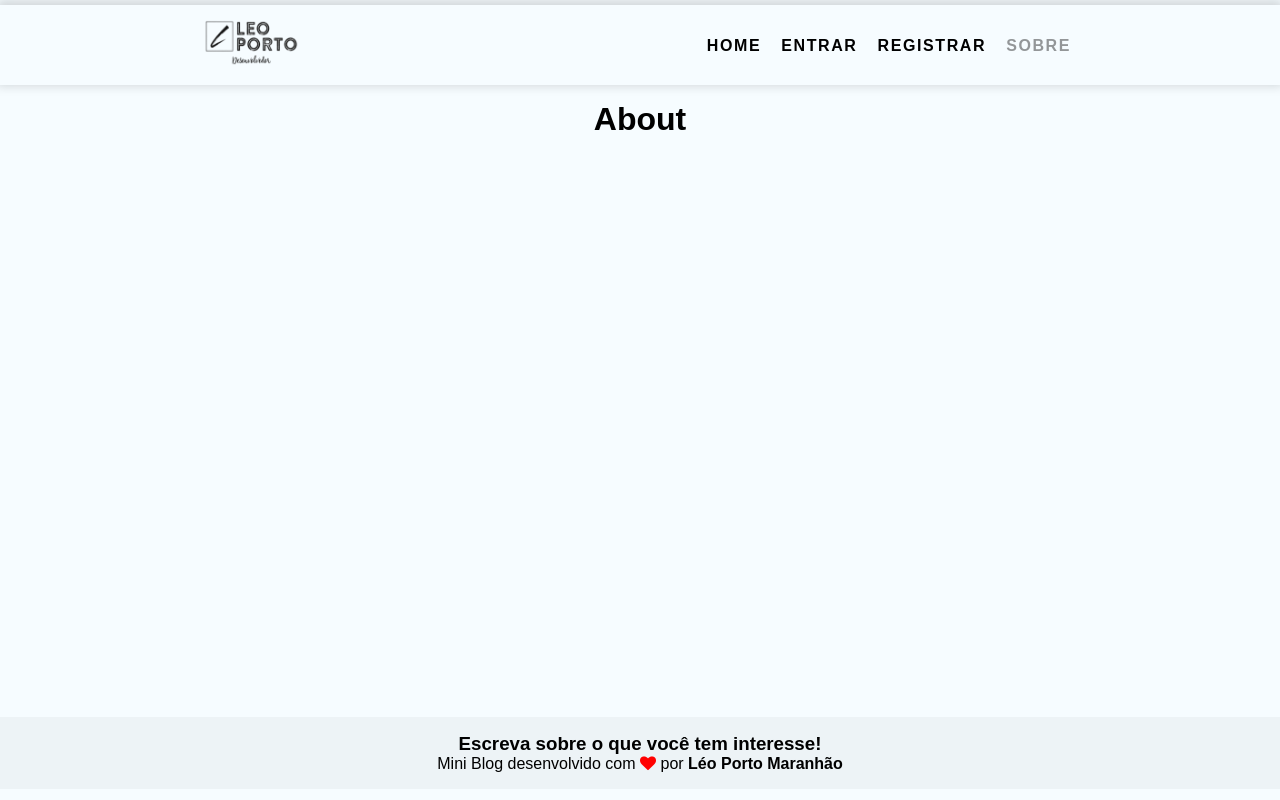
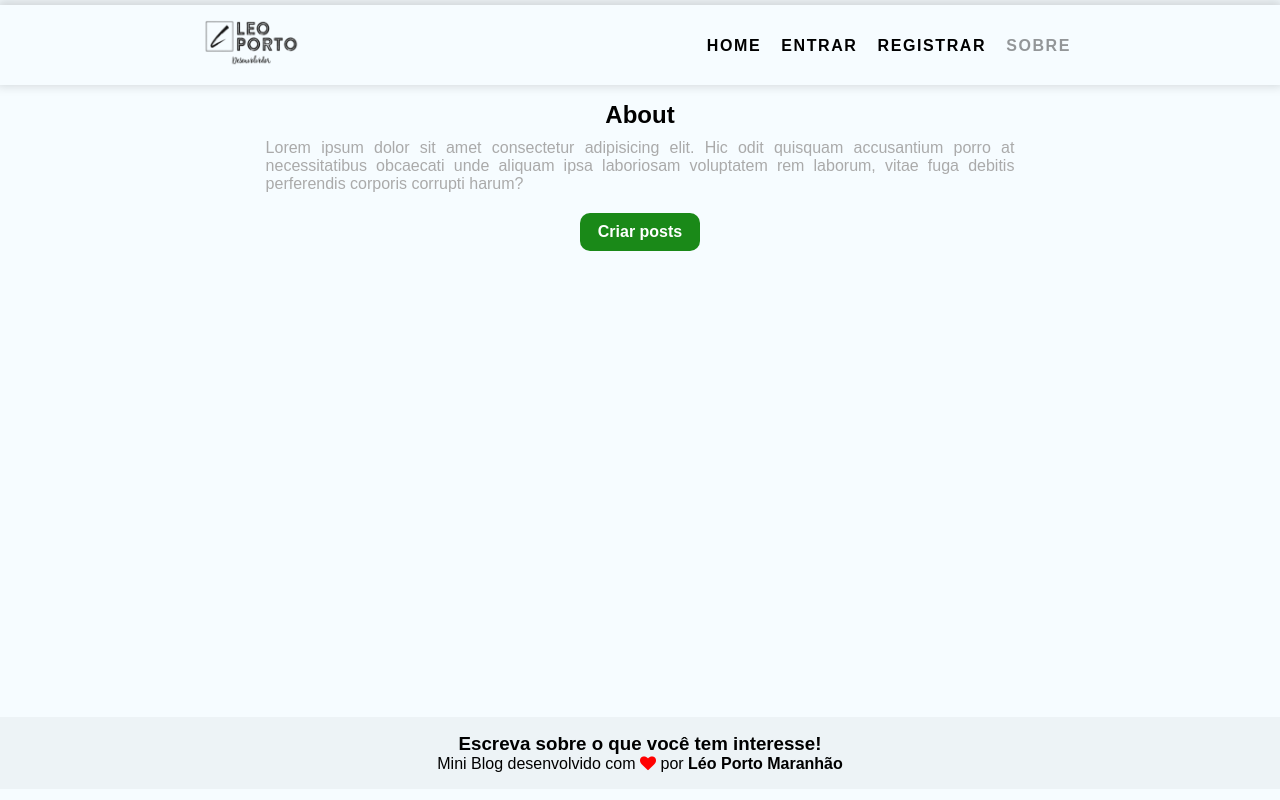
Before and after one commit to LeozinhoPortoM/react-miniblog, a React (Create React App) app: page /about in a window 1280 px wide. Built offline with nearby package versions, Linux system fonts and the light colour scheme; no server answers; the HTML template or start-up script is replaced by a standard one.

Commit message:
setting about pages

```diff
--- a/src/pages/About/index.jsx
+++ b/src/pages/About/index.jsx
@@ -1,9 +1,19 @@
+import { Link } from "react-router-dom";
 import "./style.css";
 
 export default function About() {
   return (
-    <div>
-      <h1>About</h1>
+    <div className="about">
+      <h2>About</h2>
+      <p>
+        Lorem ipsum dolor sit amet consectetur adipisicing elit. Hic odit
+        quisquam accusantium porro at necessitatibus obcaecati unde aliquam ipsa
+        laboriosam voluptatem rem laborum, vitae fuga debitis perferendis
+        corporis corrupti harum?
+      </p>
+      <Link to={"/posts/create"} className="btn">
+        Criar posts
+      </Link>
     </div>
   );
 }
--- a/src/pages/About/style.css
+++ b/src/pages/About/style.css
@@ -0,0 +1,16 @@
+.about {
+  width: 60%;
+  display: flex;
+  text-align: justify;
+  flex-direction: column;
+  align-items: center;
+  gap: 10px 0;
+}
+
+.about p {
+  color: #aaa;
+}
+
+.about a {
+  display: block;
+}
```
